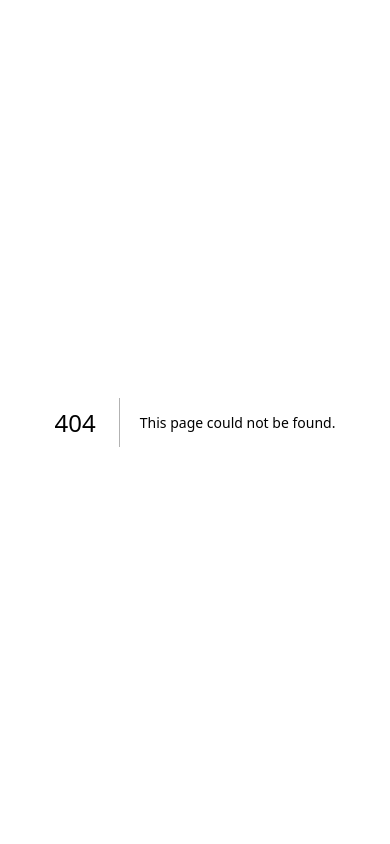
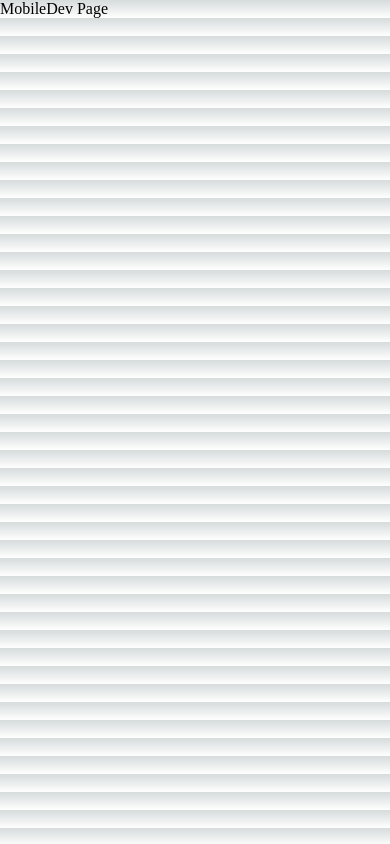
Before and after one commit to kensteph/my-portfolio, a Next.js app: page /MobileDev in a window 390 px wide. Before the commit this address had no page. Built offline with nearby package versions, Linux system fonts and the light colour scheme.

Commit message:
Create the MobileDev Page.

```diff
--- /dev/null
+++ b/src/pages/MobileDev.jsx
@@ -0,0 +1,9 @@
+import React from 'react'
+
+const MobileDev = () => {
+  return (
+    <div>MobileDev Page</div>
+  )
+}
+
+export default MobileDev
```
